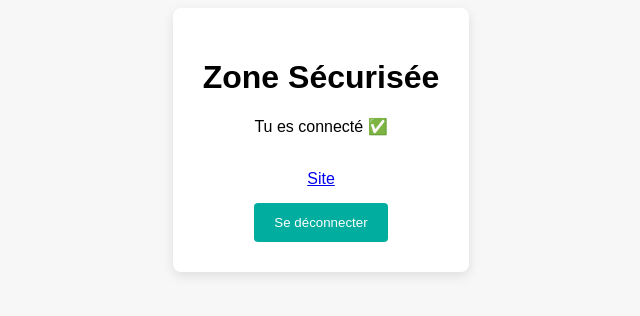
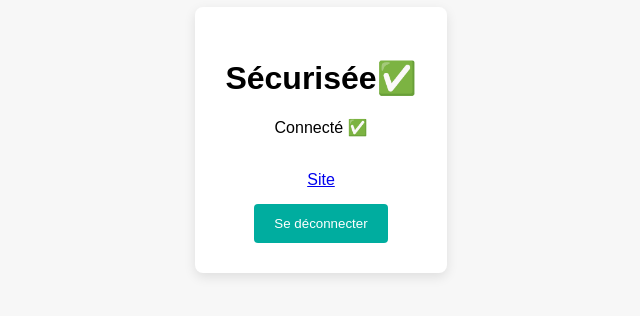
Before and after one commit to usedzqd17/logtest, a plain HTML site: page page-privee.html in a window 1280 px wide. Shown: the part 268-584 px from the top of the page, without its empty margins (319-959 px from the left). Drawn offline with Linux system fonts and the light colour scheme.

Commit message:
Update page-privee.html

```diff
--- a/page-privee.html
+++ b/page-privee.html
@@ -9,8 +9,8 @@
 <body>
 
   <div class="container">
-    <h1>Zone Sécurisée</h1>
-    <p>Tu es connecté ✅</p>
+    <h1>Sécurisée✅</h1>
+    <p> Connecté ✅</p>
     <br><a href="https://vipt.netlify.app/index.html" class="site-link">Site</a><br>
     <button onclick="netlifyIdentity.logout()">Se déconnecter</button>
   </div>
```
